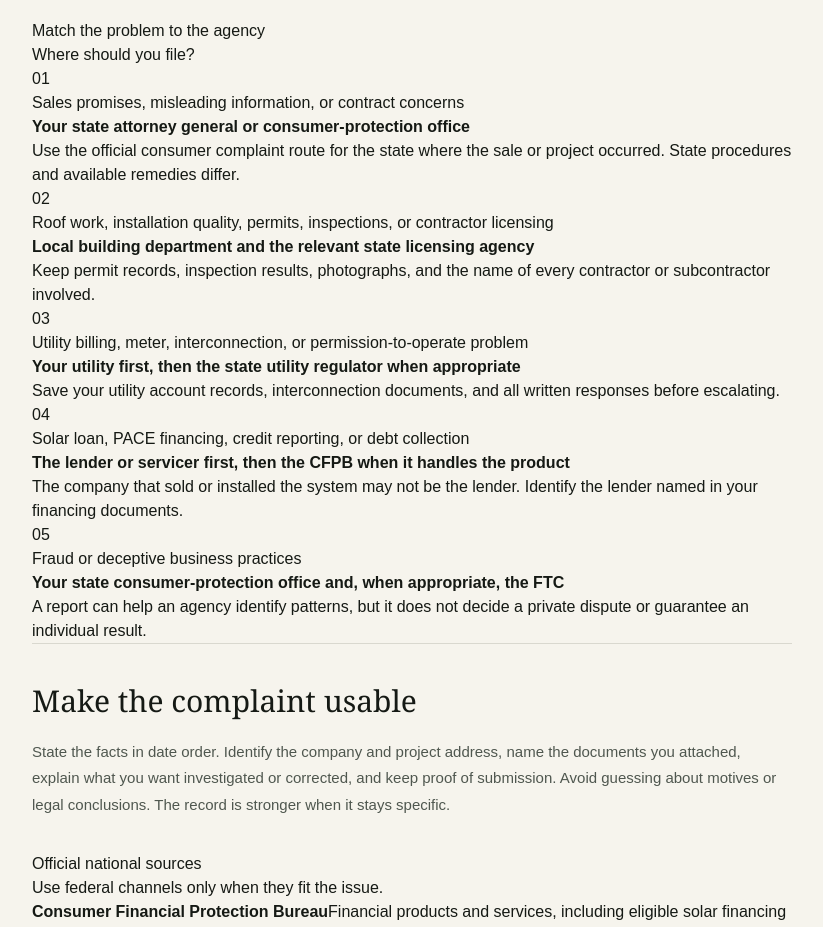
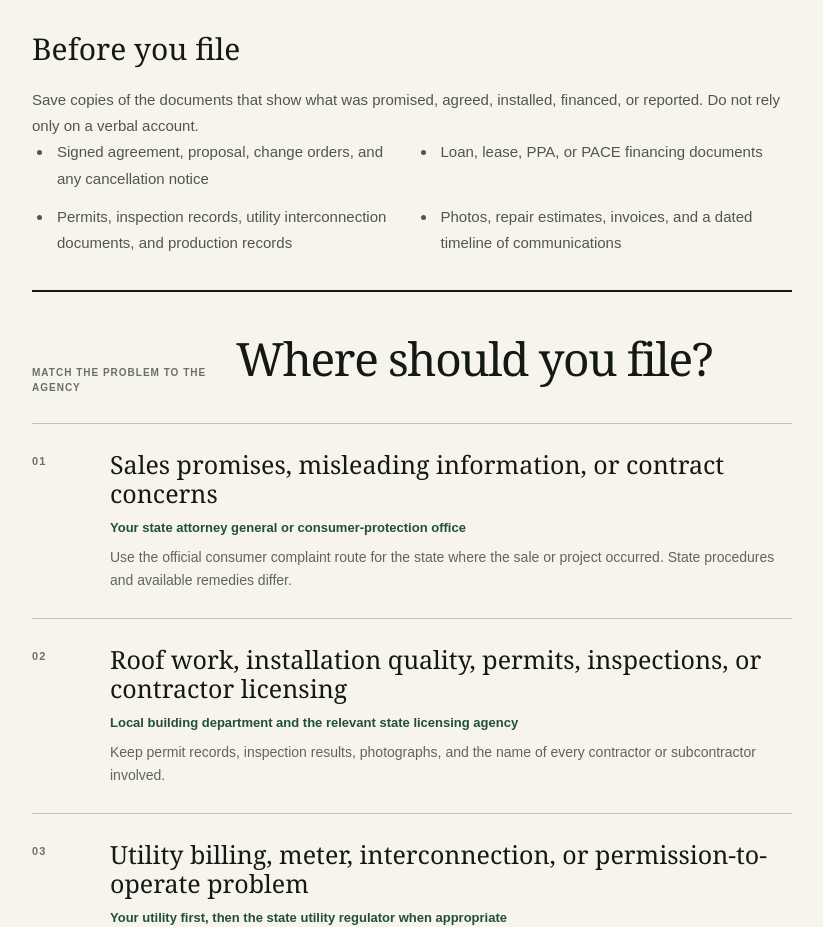
Before and after one commit to Decentralized-Rob/solar-consumer-research, a Next.js app: page /file-a-complaint-against-sunrun in a window 1280 px wide. Shown: the part 980-1907 px from the top of the page, without its empty margins (228-1051 px from the left). Built offline with nearby package versions, Linux system fonts and the light colour scheme.

Commit message:
Style Sunrun complaint action guide

```diff
--- a/app/globals.css
+++ b/app/globals.css
@@ -222,6 +222,31 @@ button, select { font: inherit; }
 .info-section ul { margin: 0; padding-left: 21px; }
 .info-section a { color: var(--green); font-weight: 800; text-decoration: underline; text-underline-offset: 4px; }
 .info-section ul { list-style: disc; }
+.complaint-guide-answer { margin: 0 0 50px; padding: 30px; border: 1px solid #c8c6bc; border-top: 4px solid var(--sun); background: var(--white); }
+.complaint-guide-answer > p, .complaint-guide-section-heading > span, .complaint-guide-sources > div > p { margin: 0; color: #687068; font-size: 10px; font-weight: 800; letter-spacing: 0.1em; text-transform: uppercase; }
+.complaint-guide-answer h2 { max-width: 760px; margin: 14px 0 24px; font-family: Georgia, serif; font-size: clamp(30px, 4vw, 43px); font-weight: 500; line-height: 1.08; letter-spacing: -0.025em; }
+.complaint-guide-answer > div { display: flex; flex-wrap: wrap; gap: 10px; }
+.complaint-guide-checklist { display: grid; grid-template-columns: repeat(2, minmax(0, 1fr)); gap: 12px 28px; margin-top: 24px; }
+.complaint-guide-checklist li { padding-left: 4px; }
+.complaint-guide-routes { padding: 42px 0 60px; border-top: 2px solid var(--ink); }
+.complaint-guide-section-heading { display: grid; grid-template-columns: 180px minmax(0, 1fr); gap: 24px; align-items: baseline; margin-bottom: 28px; }
+.complaint-guide-section-heading h2, .complaint-guide-sources h2 { margin: 0; font-family: Georgia, serif; font-size: clamp(32px, 4vw, 46px); font-weight: 500; line-height: 1.05; letter-spacing: -0.03em; }
+.complaint-guide-route-list { border-top: 1px solid #bfc2ba; }
+.complaint-guide-route-list article { display: grid; grid-template-columns: 58px minmax(0, 1fr); gap: 20px; padding: 26px 0; border-bottom: 1px solid #bfc2ba; }
+.complaint-guide-route-list article > span { padding-top: 3px; color: #6a736b; font-size: 11px; font-weight: 800; letter-spacing: 0.1em; }
+.complaint-guide-route-list h3 { margin: 0; font-family: Georgia, serif; font-size: 25px; font-weight: 500; line-height: 1.16; }
+.complaint-guide-route-list strong { display: block; margin-top: 10px; color: var(--green); font-size: 13px; }
+.complaint-guide-route-list p { max-width: 700px; margin: 8px 0 0; color: var(--muted); font-size: 14px; line-height: 1.65; }
+.complaint-guide-sources { display: grid; grid-template-columns: minmax(0, 0.8fr) minmax(0, 1.2fr); gap: 42px; margin: 50px 0; padding: 34px; background: #1d2820; color: white; }
+.complaint-guide-sources > div > p { color: #b8c7ba; }
+.complaint-guide-sources h2 { margin-top: 13px; }
+.complaint-guide-source-links { display: grid; gap: 1px; background: #455147; }
+.complaint-guide-source-links a { display: block; padding: 20px; background: #253026; }
+.complaint-guide-source-links a:hover strong { text-decoration: underline; text-underline-offset: 4px; }
+.complaint-guide-source-links strong, .complaint-guide-source-links span { display: block; }
+.complaint-guide-source-links strong { color: var(--sun); font-size: 13px; }
+.complaint-guide-source-links span { margin-top: 8px; color: #d3ddd5; font-size: 12px; line-height: 1.55; }
+.complaint-guide-footer-links { margin-top: 8px; }
 .legal-notice { margin-top: 54px; padding: 22px 24px; border: 1px solid #c8c6bc; border-radius: 12px; background: #eeece4; }
 .legal-notice strong { display: block; color: var(--ink); font-size: 12px; letter-spacing: 0.06em; text-transform: uppercase; }
 .legal-notice p { margin: 8px 0 0; color: #596159; font-size: 13px; line-height: 1.65; }
@@ -638,6 +663,11 @@ button, select { font: inherit; }
   .question-panel { padding: 30px 22px; border-radius: 20px; }
   .footer-links { flex-wrap: wrap; }
   .info-main { width: min(100% - 28px, 760px); padding-top: 64px; }
+  .complaint-guide-answer { padding: 24px 20px; }
+  .complaint-guide-checklist { grid-template-columns: 1fr; gap: 8px; }
+  .complaint-guide-section-heading { grid-template-columns: 1fr; gap: 10px; }
+  .complaint-guide-route-list article { grid-template-columns: 1fr; gap: 8px; }
+  .complaint-guide-sources { grid-template-columns: 1fr; gap: 28px; padding: 25px 20px; }
   .resources-editorial-page .info-header { padding-right: 14px; padding-left: 14px; }
   .resources-editorial-page .info-main { width: min(100% - 28px, 1160px); padding-top: 52px; }
   .resources-editorial-page .info-main > h1 { font-size: 54px; }
```
